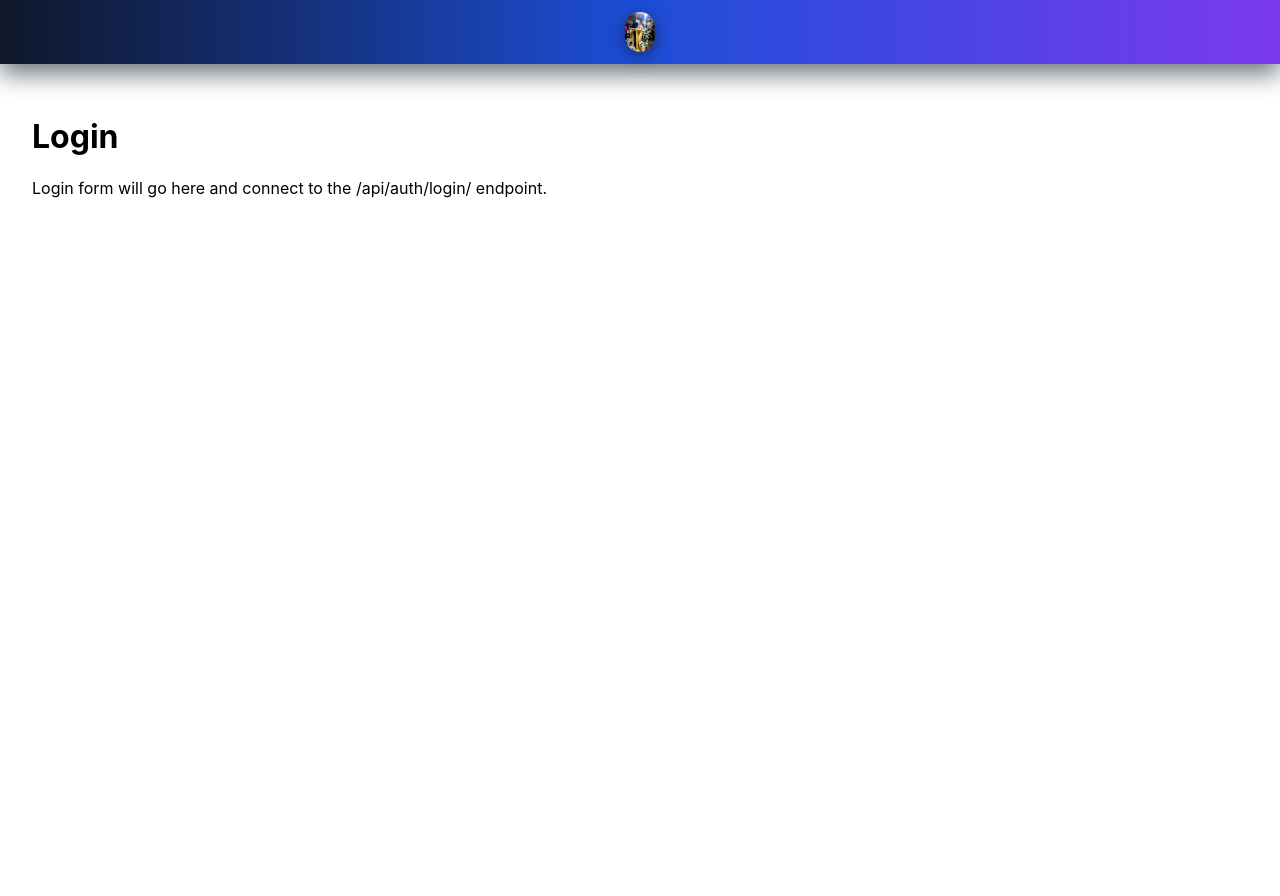
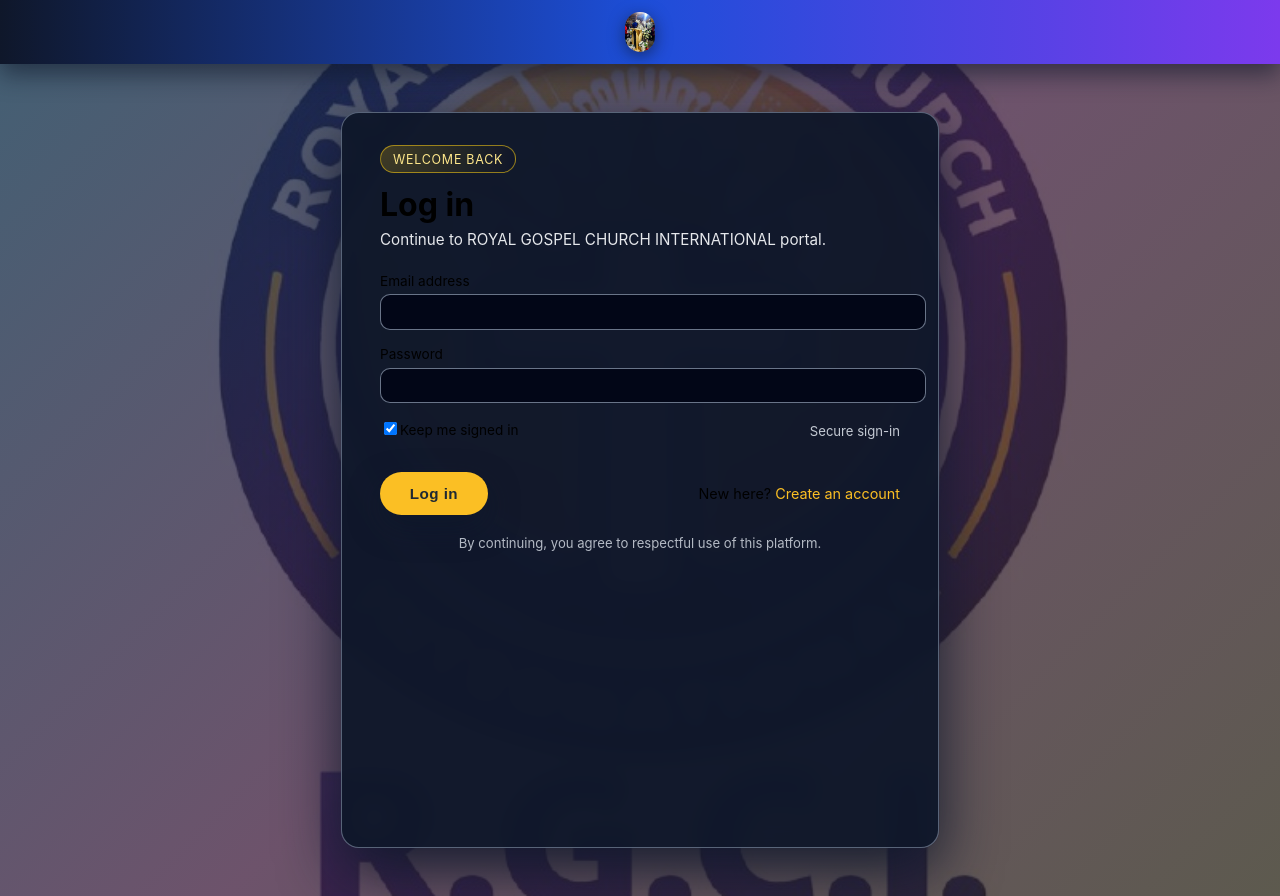
Before and after one commit to sethakowuahmensah/Church-System, a React (Create React App) app in the folder Client/frontend/: page /login in a window 1280 px wide. Before the commit the page ends 800 px from the top, so only its background shows below. Built offline with nearby package versions, Linux system fonts and the light colour scheme; no server answers.

Commit message:
still on login page

```diff
--- a/Client/frontend/src/App.css
+++ b/Client/frontend/src/App.css
@@ -128,6 +128,28 @@
   padding: 3rem 1.5rem;
   display: flex;
   justify-content: center;
+  min-height: calc(100vh - 64px);
+  position: relative;
+}
+
+.auth-page--bg {
+  background-image: url("./../public/signpic.jpg");
+  background-size: cover;
+  background-position: center;
+  background-repeat: no-repeat;
+}
+
+.auth-page--bg::before {
+  content: "";
+  position: absolute;
+  inset: 0;
+  background: linear-gradient(
+      135deg,
+      rgba(56, 189, 248, 0.18),
+      rgba(244, 114, 182, 0.22),
+      rgba(250, 204, 21, 0.12)
+    ),
+    rgba(2, 6, 23, 0.72);
 }
 
 .auth-card {
@@ -138,6 +160,33 @@
   padding: 2rem 2.4rem;
   box-shadow: 0 22px 60px rgba(15, 23, 42, 0.95);
   border: 1px solid rgba(148, 163, 184, 0.55);
+  position: relative;
+  z-index: 1;
+  backdrop-filter: blur(10px);
+}
+
+.auth-card--compact {
+  max-width: 520px;
+}
+
+.auth-header {
+  text-align: left;
+}
+
+.auth-badge {
+  display: inline-flex;
+  align-items: center;
+  gap: 0.5rem;
+  padding: 0.35rem 0.75rem;
+  border-radius: 999px;
+  font-size: 0.78rem;
+  letter-spacing: 0.06em;
+  text-transform: uppercase;
+  background: radial-gradient(circle at top left, rgba(250, 204, 21, 0.22), transparent),
+    rgba(15, 23, 42, 0.78);
+  border: 1px solid rgba(250, 204, 21, 0.55);
+  color: #fde68a;
+  margin-bottom: 0.75rem;
 }
 
 .auth-card h1 {
@@ -155,6 +204,10 @@
   grid-template-columns: repeat(auto-fit, minmax(220px, 1fr));
   gap: 1rem 1.5rem;
   margin-top: 1.5rem;
+}
+
+.auth-grid--single {
+  grid-template-columns: 1fr;
 }
 
 .auth-field {
@@ -190,6 +243,15 @@
 .auth-field-inline {
   display: flex;
   align-items: center;
+}
+
+.auth-field-inline--spread {
+  justify-content: space-between;
+}
+
+.auth-microcopy {
+  font-size: 0.82rem;
+  color: rgba(226, 232, 240, 0.85);
 }
 
 .checkbox-label {
@@ -229,6 +291,12 @@
 
 .auth-secondary-action a:hover {
   text-decoration: underline;
+}
+
+.auth-footer-note {
+  margin-top: 1.25rem;
+  font-size: 0.82rem;
+  color: rgba(226, 232, 240, 0.78);
 }
 
 .auth-alert {
--- a/Client/frontend/src/pages/Login.js
+++ b/Client/frontend/src/pages/Login.js
@@ -1,10 +1,159 @@
-import React from 'react';
+import React, { useMemo, useState } from 'react';
+import { Link, useNavigate } from 'react-router-dom';
 
 function Login() {
+  const navigate = useNavigate();
+  const baseUrl = useMemo(
+    () => process.env.REACT_APP_API_BASE_URL || 'http://localhost:8000',
+    []
+  );
+
+  const [formData, setFormData] = useState({
+    email_address: '',
+    password: '',
+    remember: true,
+  });
+  const [errors, setErrors] = useState({});
+  const [serverError, setServerError] = useState('');
+  const [submitting, setSubmitting] = useState(false);
+
+  const handleChange = (e) => {
+    const { name, value, type, checked } = e.target;
+    setFormData((prev) => ({
+      ...prev,
+      [name]: type === 'checkbox' ? checked : value,
+    }));
+  };
+
+  const handleSubmit = async (e) => {
+    e.preventDefault();
+    setServerError('');
+
+    const newErrors = {};
+    if (!formData.email_address) newErrors.email_address = 'Email is required.';
+    if (!formData.password) newErrors.password = 'Password is required.';
+
+    if (Object.keys(newErrors).length) {
+      setErrors(newErrors);
+      return;
+    }
+
+    setErrors({});
+    setSubmitting(true);
+
+    try {
+      const response = await fetch(`${baseUrl}/api/auth/login/`, {
+        method: 'POST',
+        headers: { 'Content-Type': 'application/json' },
+        body: JSON.stringify({
+          email_address: formData.email_address,
+          password: formData.password,
+        }),
+      });
+
+      const data = await response.json().catch(() => null);
+
+      if (!response.ok) {
+        if (data && typeof data === 'object') {
+          const apiErrors = {};
+          Object.entries(data).forEach(([key, value]) => {
+            if (Array.isArray(value)) apiErrors[key] = value[0];
+            else if (typeof value === 'string') apiErrors[key] = value;
+          });
+          setErrors(apiErrors);
+        } else {
+          setServerError('Login failed. Please check your credentials and try again.');
+        }
+        return;
+      }
+
+      // If your API returns tokens/user, you can store them here.
+      // Example (optional):
+      // if (data?.access) localStorage.setItem('access', data.access);
+
+      navigate('/');
+    } catch (err) {
+      setServerError('Network error. Please try again.');
+    } finally {
+      setSubmitting(false);
+    }
+  };
+
+  const renderError = (field) => {
+    if (!errors[field]) return null;
+    return <div className="field-error">{errors[field]}</div>;
+  };
+
   return (
-    <div className="page-container">
-      <h1>Login</h1>
-      <p>Login form will go here and connect to the /api/auth/login/ endpoint.</p>
+    <div className="auth-page auth-page--bg">
+      <div className="auth-card auth-card--compact">
+        <div className="auth-header">
+          <div className="auth-badge">Welcome back</div>
+          <h1>Log in</h1>
+          <p className="auth-subtitle">
+            Continue to ROYAL GOSPEL CHURCH INTERNATIONAL portal.
+          </p>
+        </div>
+
+        {serverError && <div className="auth-alert auth-alert-error">{serverError}</div>}
+
+        <form onSubmit={handleSubmit} noValidate>
+          <div className="auth-grid auth-grid--single">
+            <div className="auth-field">
+              <label htmlFor="email_address">Email address</label>
+              <input
+                id="email_address"
+                name="email_address"
+                type="email"
+                autoComplete="email"
+                value={formData.email_address}
+                onChange={handleChange}
+              />
+              {renderError('email_address')}
+            </div>
+
+            <div className="auth-field">
+              <label htmlFor="password">Password</label>
+              <input
+                id="password"
+                name="password"
+                type="password"
+                autoComplete="current-password"
+                value={formData.password}
+                onChange={handleChange}
+              />
+              {renderError('password')}
+            </div>
+
+            <div className="auth-field auth-field-inline auth-field-inline--spread">
+              <label htmlFor="remember" className="checkbox-label">
+                <input
+                  id="remember"
+                  name="remember"
+                  type="checkbox"
+                  checked={formData.remember}
+                  onChange={handleChange}
+                />
+                <span>Keep me signed in</span>
+              </label>
+              <span className="auth-microcopy">Secure sign-in</span>
+            </div>
+          </div>
+
+          <div className="auth-actions">
+            <button type="submit" className="btn btn-primary" disabled={submitting}>
+              {submitting ? 'Signing in...' : 'Log in'}
+            </button>
+            <div className="auth-secondary-action">
+              New here? <Link to="/signup">Create an account</Link>
+            </div>
+          </div>
+        </form>
+
+        <div className="auth-footer-note">
+          By continuing, you agree to respectful use of this platform.
+        </div>
+      </div>
     </div>
   );
 }
--- a/Client/frontend/src/pages/Signup.js
+++ b/Client/frontend/src/pages/Signup.js
@@ -117,7 +117,7 @@
   };
 
   return (
-    <div className="auth-page">
+    <div className="auth-page auth-page--bg">
       <div className="auth-card">
         <h1>Create an account</h1>
         <p className="auth-subtitle">
```
Also changed, not shown: Client/frontend/public/signpic.jpg (added).
